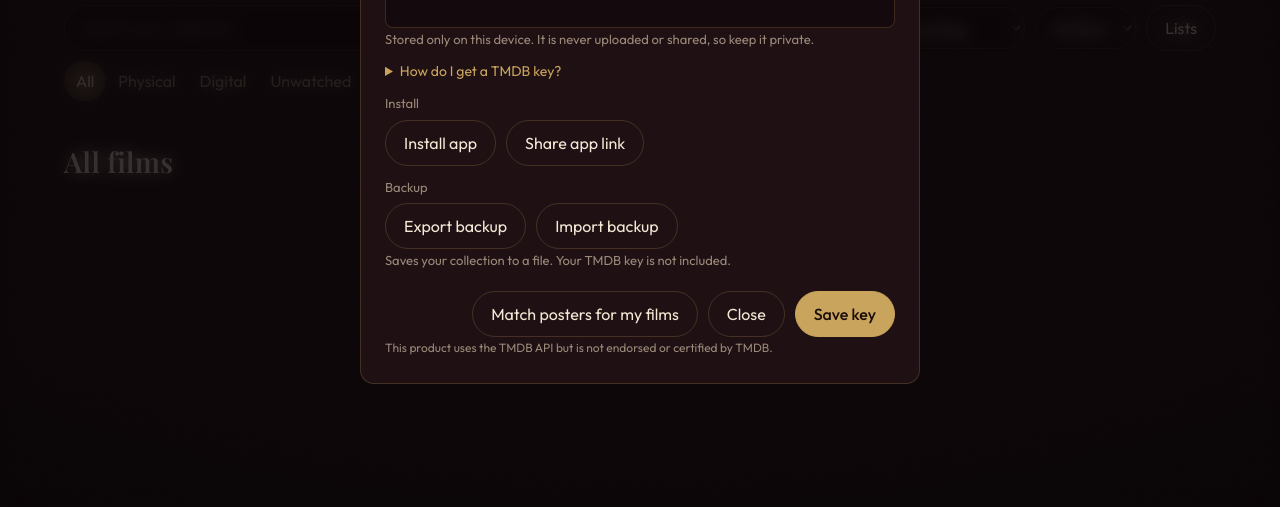
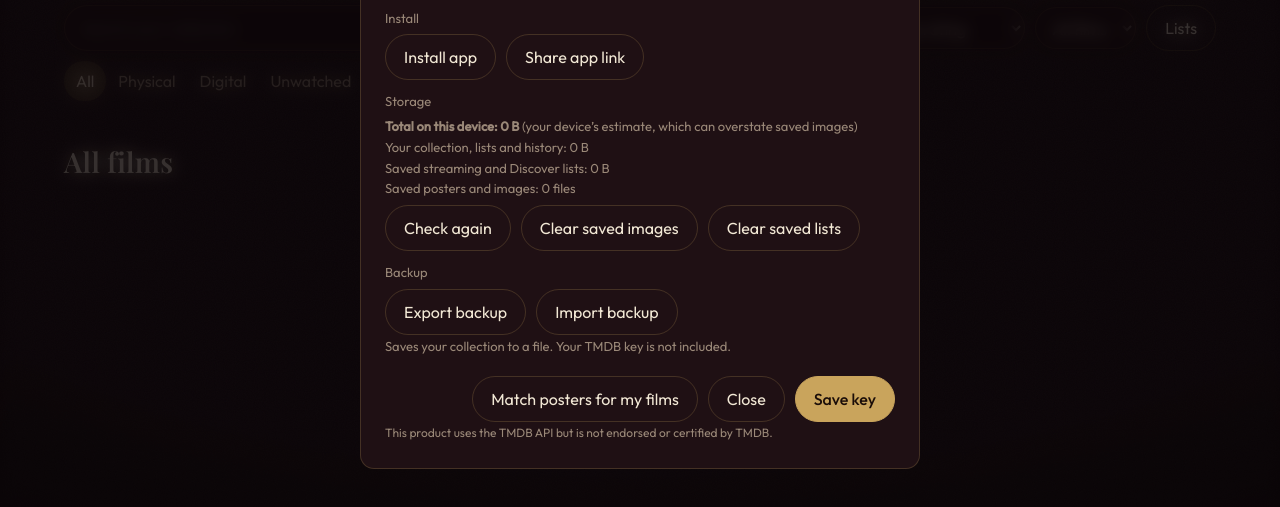
Before and after one commit to Ismail-A2/Cinearchive, a plain HTML site: page index.html in a window 1280 px wide. Both pictures are taken after a click on the button "Settings". Shown: the part 265-772 px from the top of the page. Drawn offline with nearby package versions, Linux system fonts and the light colour scheme.

Commit message:
Add files via upload

```diff
--- a/index.html
+++ b/index.html
@@ -257,6 +257,9 @@ button.railt{background:none;border:0;padding:0;color:inherit;font:inherit;curso
   <label>Install</label>
   <div class="foot" style="justify-content:flex-start;margin-top:6px"><button class="btn" id="instBtn">Install app</button><button class="btn" id="shareBtn">Share app link</button></div>
   <p class="meta" id="instStat" style="font-size:13px"></p>
+  <label>Storage</label>
+  <p class="meta" id="stoInfo" style="font-size:13px;line-height:1.6">Checking…</p>
+  <div class="foot" style="justify-content:flex-start;margin-top:6px"><button class="btn" id="stoBtn">Check again</button><button class="btn" id="stoImg">Clear saved images</button><button class="btn" id="stoLists">Clear saved lists</button></div>
   <label>Backup</label>
   <div class="foot" style="justify-content:flex-start;margin-top:6px"><button class="btn" id="expBtn">Export backup</button><button class="btn" id="impBtn">Import backup</button></div>
   <input type="file" id="impFile" accept=".json,application/json" hidden>
@@ -428,7 +431,7 @@ $("res").onclick=function(e){
   else picked=null;
   renderRes()};
 $("selInfo").onclick=function(e){if(e.target.id==="selClear"){sel2={};picked=null;renderRes()}};
-$("setBtn").onclick=function(){$("kKey").value=tkey;$("mstat").textContent="";$("bstat").textContent="Saves your collection to a file. Your TMDB key is not included.";$("setSheet").hidden=false};
+$("setBtn").onclick=function(){checkStorage();$("kKey").value=tkey;$("mstat").textContent="";$("bstat").textContent="Saves your collection to a file. Your TMDB key is not included.";$("setSheet").hidden=false};
 $("saveKey").onclick=function(){tkey=$("kKey").value.trim();try{localStorage.setItem("cinearchive:tmdb",tkey)}catch(e){}$("setSheet").hidden=true;toast("Key saved.");render()};
 $("match").onclick=async function(){
   if(!tkey){toast("Save your TMDB key first.");return}
@@ -803,6 +806,31 @@ function openDisc(id){
       if(nf.kind==="tv"&&tkey)tmdb("/tv/"+nf.tmdbId).then(function(d){nf.seasons=d.number_of_seasons;save();render()}).catch(function(){})}
     save();$("detail").hidden=true;render()}}
 $("rails").addEventListener("click",function(e){var c=e.target.closest("[data-did]");if(c)openDisc(c.getAttribute("data-did"))});
+/* storage readout and clean-up */
+function fmtBytes(n){return n<1024?n+" B":n<1048576?(n/1024).toFixed(0)+" KB":n<1073741824?(n/1048576).toFixed(1)+" MB":(n/1073741824).toFixed(1)+" GB"}
+function lsBytes(re){var t=0;try{for(var i=0;i<localStorage.length;i++){var k=localStorage.key(i);if(k.indexOf("cinearchive:")===0&&re.test(k))t+=(k.length+(localStorage.getItem(k)||"").length)*2}}catch(e){}return t}
+async function imageCaches(){
+  var out=[];if(!window.caches)return out;
+  try{var names=await caches.keys();for(var i=0;i<names.length;i++){if(names[i].indexOf("cinearchive-")!==0)continue;var c=await caches.open(names[i]),reqs=await c.keys();reqs.forEach(function(r){out.push({cache:c,req:r,img:new URL(r.url).hostname==="image.tmdb.org"})})}}catch(e){}
+  return out}
+async function checkStorage(){
+  var el=$("stoInfo"),lines=[];
+  var shelves=lsBytes(/^cinearchive:(stream|disc:)/),mine=lsBytes(/./)-shelves;
+  try{if(navigator.storage&&navigator.storage.estimate){var e=await navigator.storage.estimate();lines.push("<b>Total on this device: "+fmtBytes(e.usage||0)+"</b> (your device\u2019s estimate, which can overstate saved images)")}else lines.push("Your browser can\u2019t report a total.")}catch(x){lines.push("Your browser can\u2019t report a total.")}
+  lines.push("Your collection, lists and history: "+fmtBytes(mine));
+  lines.push("Saved streaming and Discover lists: "+fmtBytes(shelves));
+  var all=await imageCaches(),n=all.filter(function(x){return x.img}).length;
+  lines.push("Saved posters and images: "+n+" file"+(n===1?"":"s"));
+  el.innerHTML=lines.join("<br>")}
+$("stoBtn").onclick=checkStorage;
+$("stoImg").onclick=async function(){
+  var all=await imageCaches(),n=0;
+  for(var i=0;i<all.length;i++){if(all[i].img){try{if(await all[i].cache.delete(all[i].req))n++}catch(e){}}}
+  toast(n?"Cleared "+n+" saved image"+(n===1?"":"s")+".":"No saved images to clear.");checkStorage()};
+$("stoLists").onclick=function(){
+  var del=[];try{for(var i=0;i<localStorage.length;i++){var k=localStorage.key(i);if(/^cinearchive:(stream|disc:)/.test(k))del.push(k)}del.forEach(function(k){localStorage.removeItem(k)})}catch(e){}
+  stream={at:0,items:[],tv:null,miss:[]};
+  toast(del.length?"Cleared saved lists. They will reload when you next open them.":"No saved lists to clear.");checkStorage();render()};
 /* add */
 $("addBtn").addEventListener("click",function(){["fTitle","fYear","fGenre"].forEach(function(i){$(i).value=""});picked=null;addFm=["Blu-ray"];drawFchips("fFormats",addFm);sel2={};rsAll=[];sMore=false;$("res").innerHTML="";$("selInfo").hidden=true;$("saveFilm").textContent="Save film";$("addSheet").querySelector("h2").textContent=tab==="tv"?"Add a TV show":"Add a film";$("addSheet").hidden=false;$("fTitle").focus()});
 $("saveFilm").addEventListener("click",function(){
--- a/sw.js
+++ b/sw.js
@@ -1,4 +1,4 @@
-const C="cinearchive-v38",SHELL=["./","index.html","manifest.webmanifest","icon-192.png","icon-512.png"];
+const C="cinearchive-v39",SHELL=["./","index.html","manifest.webmanifest","icon-192.png","icon-512.png"];
 self.addEventListener("install",e=>{e.waitUntil(caches.open(C).then(c=>c.addAll(SHELL)));self.skipWaiting()});
 self.addEventListener("activate",e=>{e.waitUntil(caches.keys().then(k=>Promise.all(k.filter(x=>x!==C).map(x=>caches.delete(x)))));self.clients.claim()});
 self.addEventListener("fetch",e=>{const u=new URL(e.request.url);if(e.request.method!=="GET"||u.hostname==="api.themoviedb.org")return;
```
